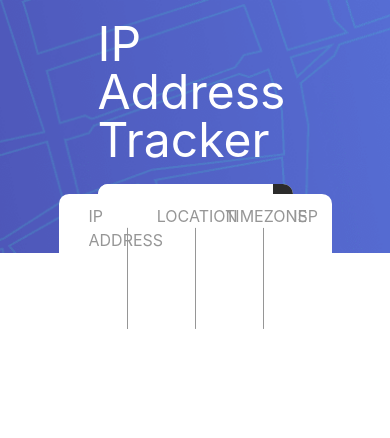
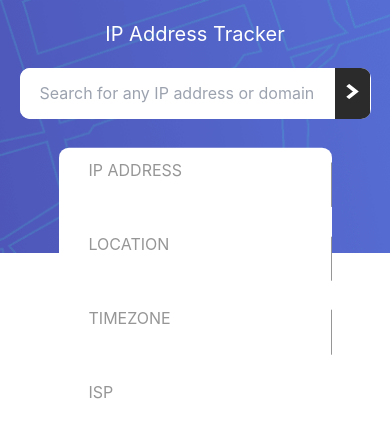
Before and after one commit to Alister153/ip-address-tracker, a Next.js app: page / in a window 390 px wide. Shown: the top 438 px of the page. Built offline with nearby package versions, Linux system fonts and the light colour scheme; no server answers; some icons are missing.

Commit message:
mobile responsive

```diff
--- a/pages/index.js
+++ b/pages/index.js
@@ -42,7 +42,7 @@ export default function Home() {
     <div className="main-wrapper">
       <header className="search bg-blueBg">
         <div>
-          <h1 className="text-5xl text-white my-5">IP Address Tracker</h1>
+          <h1 className="text-xl lg:text-5xl text-white my-5">IP Address Tracker</h1>
         </div>
         <div className="search-input">
           <label>
@@ -58,7 +58,7 @@ export default function Home() {
           </label>
         </div>
       </header>
-      <div className="ipaddress-location">
+      <div className="ipaddress-location flex-col lg:flex-row">
         <div className="ipaddress">
           <p>IP ADDRESS</p>
           <p className="deets">{location && location.ip}</p>
--- a/styles/globals.css
+++ b/styles/globals.css
@@ -113,3 +113,22 @@ header .search-input label button {
   min-height: 70vh !important;
   height: 70vh !important;
 }
+
+@media only screen and (max-width: 500px) {
+  header > * {
+    width: 90%;
+  }
+  header .search-input {
+    height: 20%;
+  }
+  .ipaddress-location div{
+    height: 25%;
+    width: 100%;
+  }
+  .ipaddress-location {
+    top: 0%;
+    width: 70%;
+    height: 35%;
+    transform: translateY(50%);
+  }
+}
```
